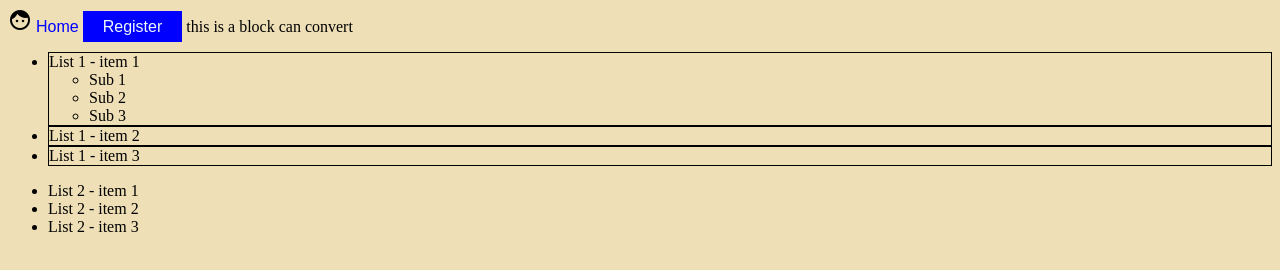
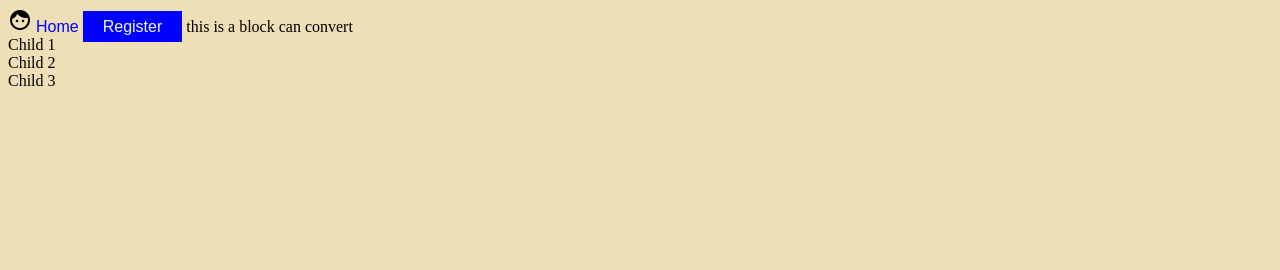
Before and after one commit to huydevct/CSS-study, a plain HTML site: page index.html in a window 1280 px wide. Drawn offline with Linux system fonts and the light colour scheme.

Commit message:
Create a website

```diff
--- a/index.html
+++ b/index.html
@@ -112,7 +112,7 @@
             </tr>
           </table> -->
 
-          <ul class="list list-1">
+          <!-- <ul class="list list-1">
               <li class="item item-1">
                   List 1 - item 1
                   <ul>
@@ -128,6 +128,12 @@
               <li class="item item-1">List 2 - item 1</li>
               <li class="item item-2">List 2 - item 2</li>
               <li class="item item-3">List 2 - item 3</li>
-          </ul>
+          </ul> -->
+
+          <div class="container">
+            <div class="child-1">Child 1</div>
+            <div class="child-2">Child 2</div>
+            <div class="child-3">Child 3</div>
+          </div>
     </body>
 </html>
```
Also changed, not shown: README.md.
